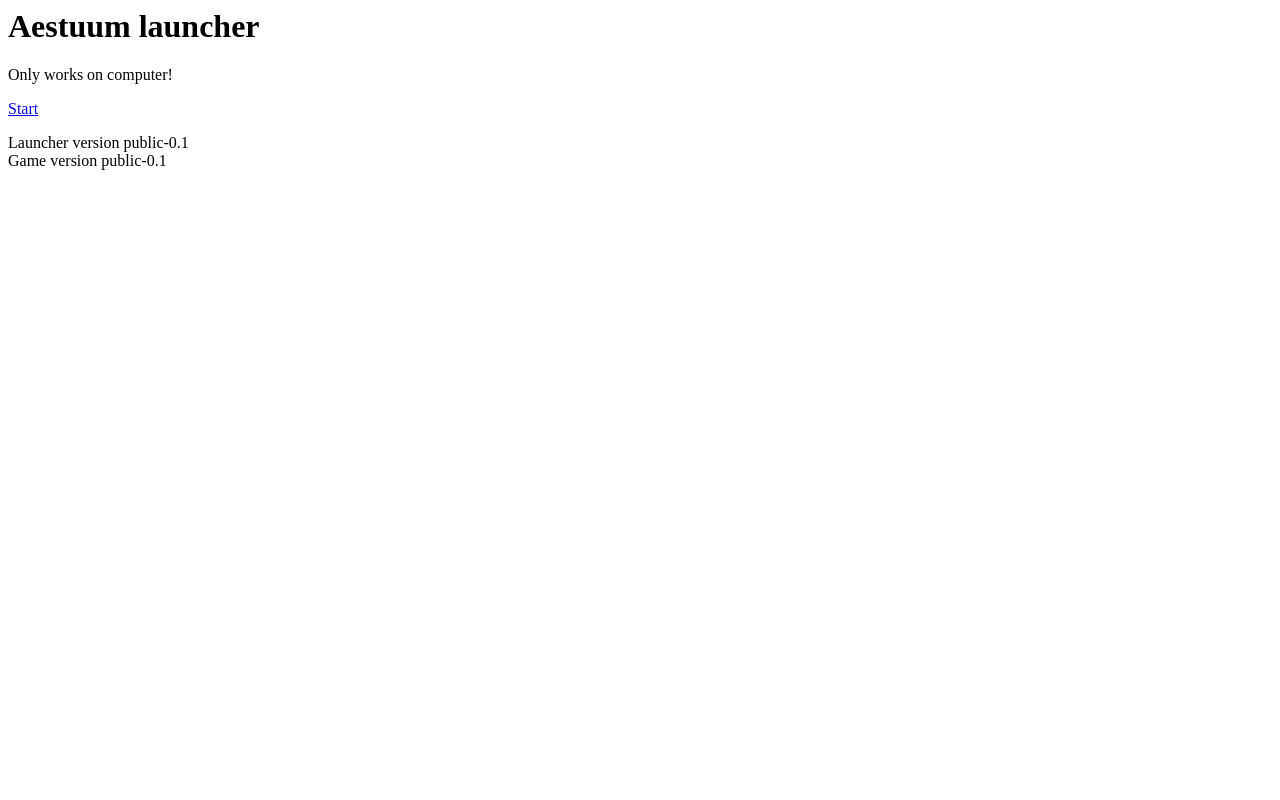
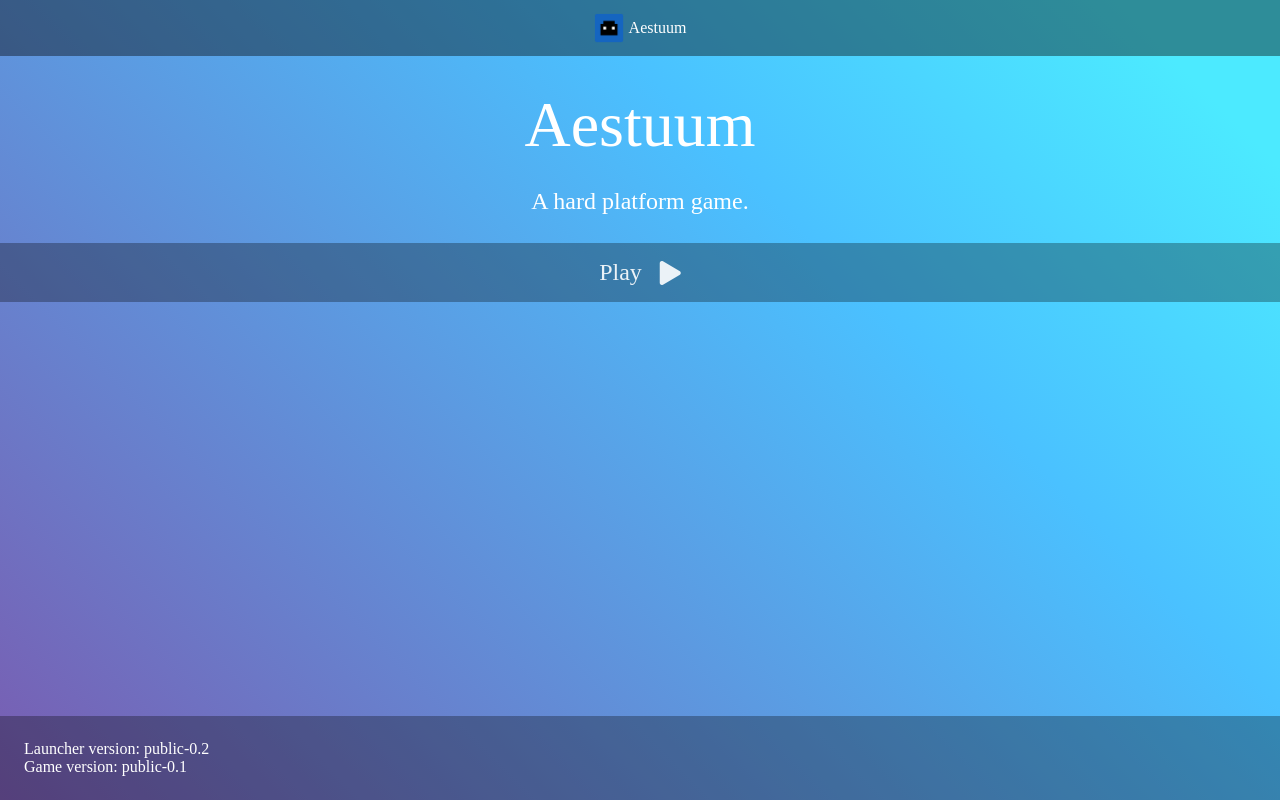
Before and after one commit to Iridum/Aestuum, a plain HTML site: page index.html in a window 1280 px wide. Drawn offline with nearby package versions, Linux system fonts and the light colour scheme.

Commit message:
Add files via upload

```diff
--- /dev/null
+++ b/css/aestuum.css
@@ -0,0 +1,6 @@
+.aestuum-hide-other { display: none !important; }
+
+@media all and (max-width: 1024px) and (max-height: 600px) {
+    .aestuum-show-small { display: flex !important; }
+    .aestuum-hide-small { display: none !important; }
+}
--- /dev/null
+++ b/css/slime-0.1.0.css
@@ -0,0 +1,288 @@
+/*
+To change this license header, choose License Headers in Project Properties.
+To change this template file, choose Tools | Templates
+and open the template in the editor.
+*/
+/*
+    Created on : 03-jun-2018, 17:22:35
+    Author     : Ruben
+*/
+
+body.sl-app {
+    display: flex;
+    flex-direction: column;
+    width: 100vw;
+    height: 100vh;
+    margin: 0;
+
+    font-size: 16px;
+    color: white;
+    background-color: #007bff;
+
+    overflow: hidden;
+}
+
+::-webkit-scrollbar {
+    width: 12px;
+}
+
+::-webkit-scrollbar-thumb {
+    width: 12px;
+    background-color: rgba(0, 0, 0, 0.4);
+}
+::-webkit-scrollbar-button {
+    width: 0;
+    height: 0;
+    display: none;
+}
+::-webkit-scrollbar-corner {
+    background-color: transparent;
+}
+
+/* Containers */
+.sl-flex-container {
+    display: flex;
+    flex: 1;
+}
+
+.sl-flex-box {
+    display: flex;
+    flex: 0 0 auto;
+}
+
+.sl-flex-box.sl-flex-card {
+    padding: 16px 10px 16px 10px;
+}
+
+
+
+/* Overflow */
+.sl-overflow-h {
+    overflow-y: auto;
+}
+
+/* Navbar */
+.sl-flex-nav {
+    display: flex;
+    flex: 0 0 56px;
+    flex-direction: row;
+
+    background-color: rgba(0, 0, 0, 0.4);
+}
+
+.sl-flex-nav-item {
+    display: flex;
+    flex: 0 0 auto;
+    padding: 8px 12px 8px 12px;
+
+    justify-content: center;
+    align-items: center;
+
+    color: rgba(255,255,255,.5);
+    text-decoration: none;
+}
+
+.sl-flex-nav-item:hover {
+    color: rgba(255,255,255,.8);
+}
+
+.sl-flex-nav-brand {
+    color: rgb(255,255,255);
+    margin-left: 5px;
+    margin-right: 5px;
+}
+
+.sl-flex-nav-brand > img {
+    margin-right: 5px;
+}
+
+.sl-flex-nav-brand:hover {
+    color: rgb(255,255,255);
+}
+
+.sl-flex-nav-item-active {
+    color: rgb(255,255,255);
+}
+
+.sl-flex-nav-item-active:hover {
+    color: rgb(255,255,255);
+}
+
+/* Input */
+.sl-flex-input {
+    display: flex;
+    flex: 0 0 24px;
+    padding: 6px;
+    border: none;
+
+    font-size: 14px;
+    color: black;
+    background-color: white;
+    text-decoration: none;
+}
+
+/* Buttons */
+.sl-flex-btn {
+    display: flex;
+    flex: 0 0 36px;
+    padding: 8px 12px 8px 12px;
+
+    justify-content: center;
+    align-items: center;
+
+    color: rgba(255,255,255, 0.9);
+    background-color: #3F51B5;
+    text-decoration: none;
+
+    transition: all 300ms;
+}
+
+.sl-flex-btn:hover {
+    box-shadow:inset 0 0 0 99999px rgba(0,0,0,0.3);
+}
+
+/* Background colors */
+.sl-background-gradient {
+    background: rgba(121, 91, 176, 1);
+    background: -moz-linear-gradient(45deg, rgba(121, 91, 176, 1) 0%, rgba(74, 193, 255, 1) 66%, rgba(76, 234, 255, 1) 92%, rgba(76, 234, 255, 1) 100%);
+    background: -webkit-gradient(left bottom, right top, color-stop(0%, rgba(121, 91, 176, 1)), color-stop(66%, rgba(74, 193, 255, 1)), color-stop(92%, rgba(76, 234, 255, 1)), color-stop(100%, rgba(76, 234, 255, 1)));
+    background: -webkit-linear-gradient(45deg, rgba(121, 91, 176, 1) 0%, rgba(74, 193, 255, 1) 66%, rgba(76, 234, 255, 1) 92%, rgba(76, 234, 255, 1) 100%);
+    background: -o-linear-gradient(45deg, rgba(121, 91, 176, 1) 0%, rgba(74, 193, 255, 1) 66%, rgba(76, 234, 255, 1) 92%, rgba(76, 234, 255, 1) 100%);
+    background: -ms-linear-gradient(45deg, rgba(121, 91, 176, 1) 0%, rgba(74, 193, 255, 1) 66%, rgba(76, 234, 255, 1) 92%, rgba(76, 234, 255, 1) 100%);
+    background: linear-gradient(45deg, rgba(121, 91, 176, 1) 0%, rgba(74, 193, 255, 1) 66%, rgba(76, 234, 255, 1) 92%, rgba(76, 234, 255, 1) 100%);
+    filter: progid: DXImageTransform.Microsoft.gradient(startColorstr='#795bb0', endColorstr='#4ceaff', GradientType=1);
+}
+
+.sl-background-transparent-dark-3 {
+    background-color: rgba(0, 0, 0, 0.3);
+}
+
+.sl-background-green {
+    background-color: #4CAF50 !important;
+}
+
+.sl-background-blue {
+    background-color: #2196F3;
+}
+
+.sl-background-red { background-color: #F44336; }
+.sl-background-orange { background-color: #FF9800; }
+.sl-background-orange-deep { background-color: #FF5722; }
+
+
+
+/* Font */
+h1 {
+    font-weight: lighter;
+    font-size: 64px;
+    margin: 16px 0 16px 0;
+}
+
+h2 {
+    font-weight: lighter;
+    font-size: 48px;
+    margin: 14px 0 14px 0;
+}
+
+h3 {
+    font-weight: normal;
+    font-size: 32px;
+    margin: 12px 0 12px 0;
+}
+
+h4 {
+    display: block;
+    width: 100%;
+    font-weight: normal;
+    font-size: 24px;
+    margin: 10px 0 10px 0;
+}
+
+p {
+    margin: 8px 0 8px 0;
+}
+
+.sl-flex-text-center {
+    margin: auto;
+}
+
+.sl-flex-text-justify {
+    text-align: justify;
+    text-justify: inter-word;
+}
+
+.sl-flex-text-center-w {
+    text-align: center;
+}
+
+/* Icons */
+.sl-flex-fa {
+    display: flex;
+    flex: 0 0 auto;
+    padding: 4px;
+}
+
+.sl-flex-w {
+    flex-direction: row;
+}
+
+.sl-flex-h {
+    flex-direction: column;
+}
+
+.sl-overflow-h {
+    overflow-y: auto;
+}
+
+/* Items */
+.sl-flex-item {
+    display: flex;
+    flex: 0 0 auto;
+}
+
+.sl-flex-align-center {
+    justify-content: center;
+}
+
+.sl-flex-align-center-r {
+    align-items: center;
+}
+
+.sl-hide {
+    display: none !important;
+}
+
+/* Text */
+.sl-text-align-center {
+    text-align: center;
+}
+
+/* Paddings */
+.sl-p-y-2 { padding-top: 8px; padding-bottom: 8px; }
+.sl-p-a-4 { padding: 24px; }
+.sl-p-x-6 { padding-left: 64px; padding-right: 64px; }
+
+/***
+*
+*   MEDIA: PHONE
+*
+***/
+@media all and (max-width: 640px) {
+    .sl-flex-w-s {
+        flex-direction: row;
+    }
+
+    .sl-flex-h-s {
+        flex-direction: column;
+    }
+
+    .sl-hide-s {
+        display: none !important;
+    }
+
+    /* Paddings */
+    .sl-p-x-0-s { padding-left: 0; padding-right: 0; }
+    .sl-p-y-0-s { padding-top: 0; padding-bottom: 0; }
+    .sl-p-y-2-s { padding-top: 8px; padding-bottom: 8px; }
+    .sl-p-x-4-s { padding-left: 24px; padding-right: 24px; }
+}
--- a/index.html
+++ b/index.html
@@ -1,10 +1,67 @@
-<h1>Aestuum launcher</h1>
+<!DOCTYPE html>
+<!--
+To change this license header, choose License Headers in Project Properties.
+To change this template file, choose Tools | Templates
+and open the template in the editor.
+-->
+<html>
+    <head>
+        <title>Aestuum</title>
 
-<p>Only works on computer!</p>
+        <meta charset="utf-8">
+        <meta name="viewport" content="width=device-width, initial-scale=1">
+        <meta name="msapplication-TileImage" content="launcher-icon.png">
+        <meta name="msapplication-TileColor" content="#007bff">
+        <meta name="mobile-web-app-capable" content="yes">
+        <meta name="theme-color" content="#007bff">
+        <link rel="icon" href="launcher-icon.png" sizes="144x144">
 
-<p>
-<a href="#" onClick="window.open('game.html','Aestuum','height=600,width=1024'); return false;">Start</a><noscript>You need Javascript to play</noscript>
-</p>
+        <link rel="stylesheet" type="text/css" href="css/slime-0.1.0.css">
+        <link rel="stylesheet" type="text/css" href="css/aestuum.css">
+        <link rel="stylesheet" href="https://use.fontawesome.com/releases/v5.0.13/css/all.css" integrity="sha384-DNOHZ68U8hZfKXOrtjWvjxusGo9WQnrNx2sqG0tfsghAvtVlRW3tvkXWZh58N9jp" crossorigin="anonymous">
+    </head>
+    <body class="sl-app sl-background-gradient" style="transition: all 500ms;">
+        <nav class="sl-flex-nav">
+            <a class="sl-flex-nav-item sl-flex-nav-brand sl-flex-text-center" href="#">
+                <img src="launcher-icon.png" width="30" height="30" alt="">
+                Aestuum
+            </a>
+        </nav>
 
-<p>Launcher version public-0.1<br>
-Game version public-0.1</p>
+        <div class="sl-flex-container sl-flex-h sl-overflow-h">
+            <div class="sl-flex-box sl-flex-card sl-flex-h">
+                <h1 class="sl-text-align-center">Aestuum</h1>
+                <h4 class="sl-text-align-center">A hard platform game.</h4>
+            </div>
+
+
+            <div class="sl-flex-box sl-flex-align-center sl-flex-align-center-r sl-flex-h">
+                <h4 style="margin: 2px 0 2px 0;">
+                    <a onclick="window.open('game.html','Aestuum','height=600,width=1024'); return false;" class="sl-flex-box sl-flex-card sl-flex-btn sl-background-transparent-dark-3 aestuum-hide-small">
+                        Play&nbsp;&nbsp;&nbsp;<i class="fas fa-play"></i>
+                    </a>
+                    <a onclick="window.open('game.html','Aestuum','height=600,width=1024'); return false;" class="sl-flex-box sl-flex-card sl-flex-btn sl-background-red aestuum-hide-other aestuum-show-small">
+                        Play&nbsp;&nbsp;&nbsp;<i class="fas fa-play"></i><br>
+                    </a>
+                </h4>
+            </div>
+            <div class="sl-flex-box sl-flex-align-center sl-flex-align-center-r sl-flex-h">
+                <div class="aestuum-hide-other aestuum-show-small sl-background-red sl-p-a-4">
+                    Your screen is too small to play the game: The minimum resolution is 1024x600.<br>
+                    You can still play, but expect having some problems.
+                </div>
+            </div>
+
+
+
+        </div>
+        <div id="game-level-menu" class="sl-flex-box sl-flex-h sl-background-transparent-dark-3 sl-p-a-4">
+            Launcher version: public-0.2<br>
+            Game version: public-0.1
+        </div>
+
+        <script src="https://code.jquery.com/jquery-3.3.1.min.js" integrity="sha256-FgpCb/KJQlLNfOu91ta32o/NMZxltwRo8QtmkMRdAu8=" crossorigin="anonymous"></script>
+        <script src="https://cdnjs.cloudflare.com/ajax/libs/popper.js/1.12.9/umd/popper.min.js" integrity="sha384-ApNbgh9B+Y1QKtv3Rn7W3mgPxhU9K/ScQsAP7hUibX39j7fakFPskvXusvfa0b4Q" crossorigin="anonymous"></script>
+
+</body>
+</html>
```
Also changed, not shown: README.md, launcher-icon.png (added).
